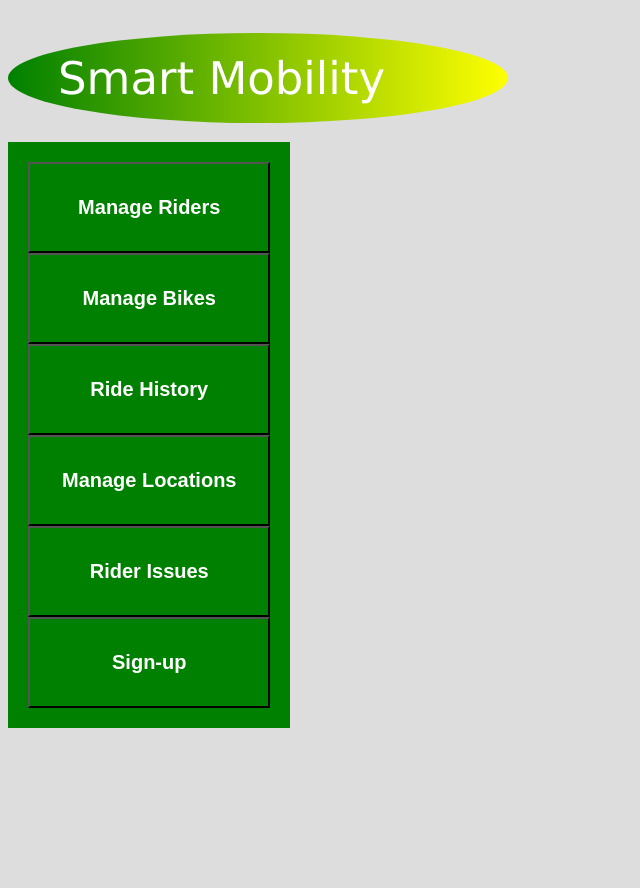
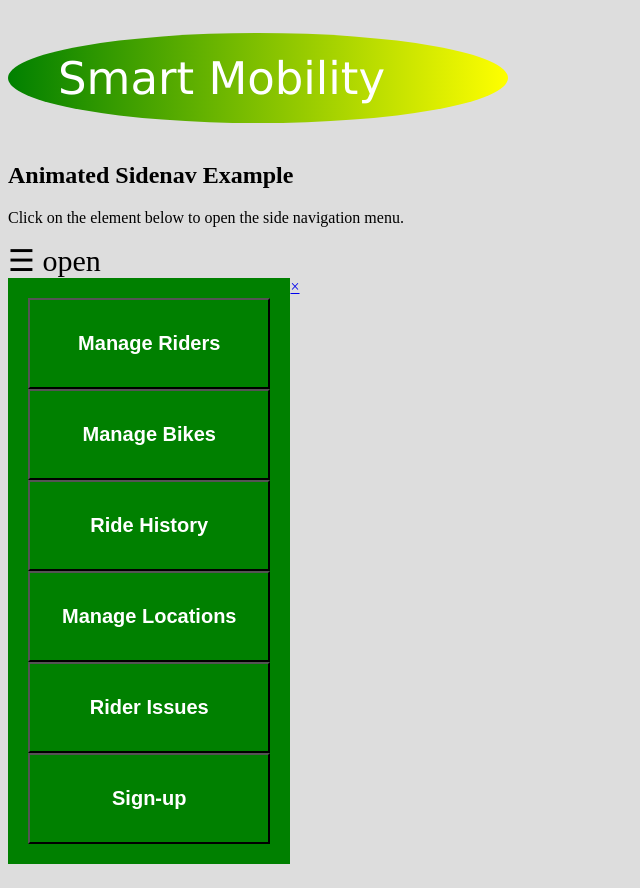
Before and after one commit to Vkvarmach/GDP-Web-App, a website with bundled scripts: page public/index.html in a window 1280 px wide. Shown: the top 888 px of the page, without its empty margins (0-640 px from the left). Built offline with nearby package versions, Linux system fonts and the light colour scheme; no server answers.

Commit message:
added navigation bar to home page

```diff
--- a/public/index.html
+++ b/public/index.html
@@ -6,6 +6,7 @@
     <title>webpage </title>
 
     <script type="module" src="index.js"></script>
+    <meta name="viewport" content="width=device-width, initial-scale=1">
 
 
 </head>
@@ -27,8 +28,35 @@
   </svg>
 
 
+
+
+
+</style>
+</head>
+<body>
+
+
+
+<h2>Animated Sidenav Example</h2>
+<p>Click on the element below to open the side navigation menu.</p>
+<span style="font-size:30px;cursor:pointer" onclick="openNav()">&#9776; open</span>
+
+<script>
+function openNav() {
+  document.getElementById("mySidenav").style.width = "250px";
+}
+
+function closeNav() {
+  document.getElementById("mySidenav").style.width = "0";
+}
+</script>
+
+<div id="mySidenav" class="sidenav">
+  <a href="javascript:void(0)" class="closebtn" onclick="closeNav()">&times;</a>
   <section class="sec">
     <link rel="stylesheet" href="style.css">
+
+
     <a href="m_riders.html" >
       <button  class="button button1">Manage Riders   </button>
     </a>
@@ -47,6 +75,7 @@
     </a>
     <br>
 </section>
+</div>
 </body>
 
 </html>
--- /dev/null
+++ b/public/style2.css
@@ -0,0 +1,39 @@
+
+.sidenav {
+    height: 100%;
+    width: 0;
+    position: fixed;
+    z-index: 1;
+    top: 0;
+    left: 0;
+    background-color: #111;
+    overflow-x: hidden;
+    transition: 0.5s;
+    padding-top: 60px;
+  }
+
+  .sidenav a {
+    padding: 8px 8px 8px 32px;
+    text-decoration: none;
+    font-size: 25px;
+    color: #818181;
+    display: block;
+    transition: 0.3s;
+  }
+
+  .sidenav a:hover {
+    color: #f1f1f1;
+  }
+
+  .sidenav .closebtn {
+    position: absolute;
+    top: 0;
+    right: 25px;
+    font-size: 36px;
+    margin-left: 50px;
+  }
+
+  @media screen and (max-height: 450px) {
+    .sidenav {padding-top: 15px;}
+    .sidenav a {font-size: 18px;}
+  }
```
